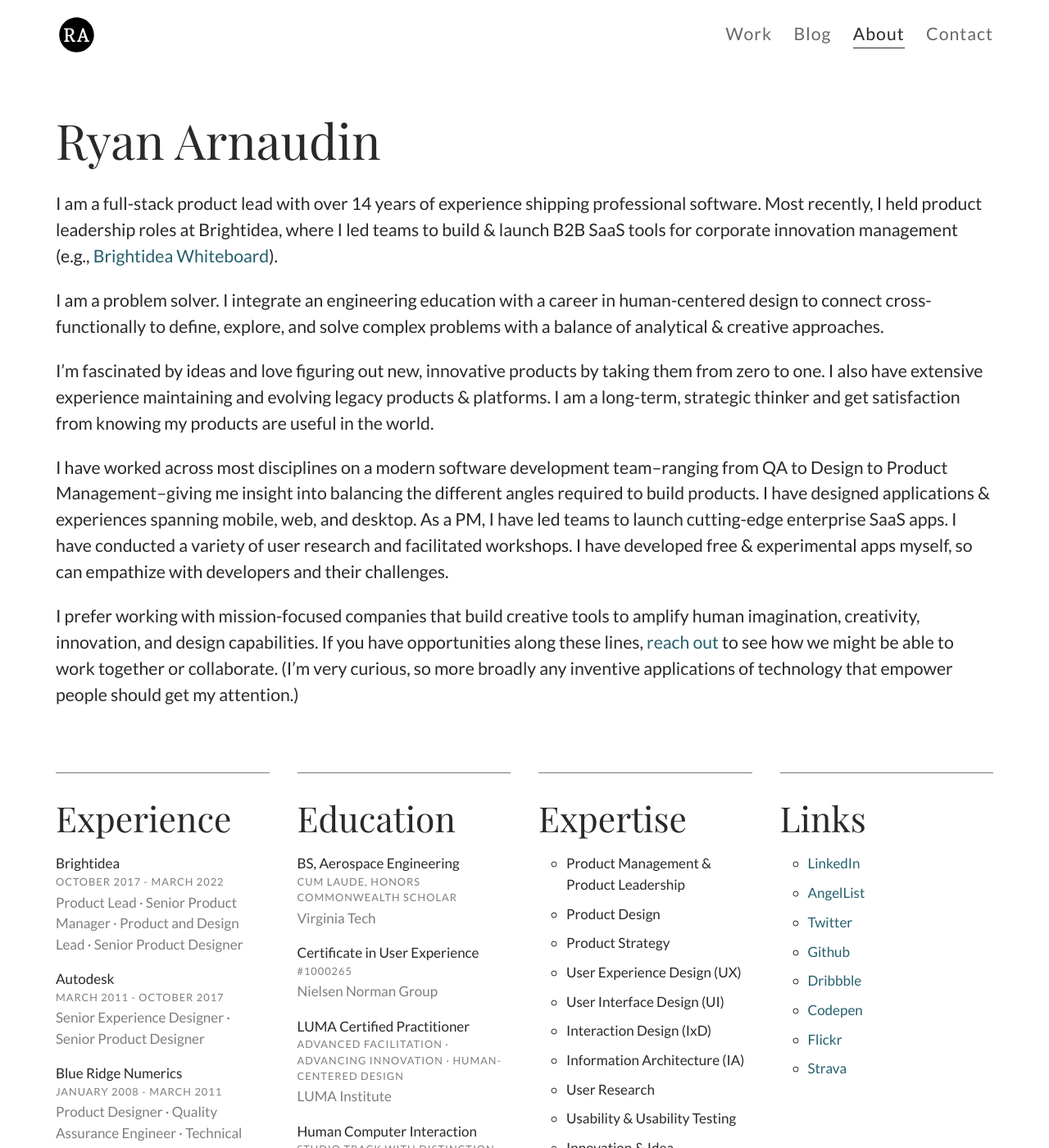
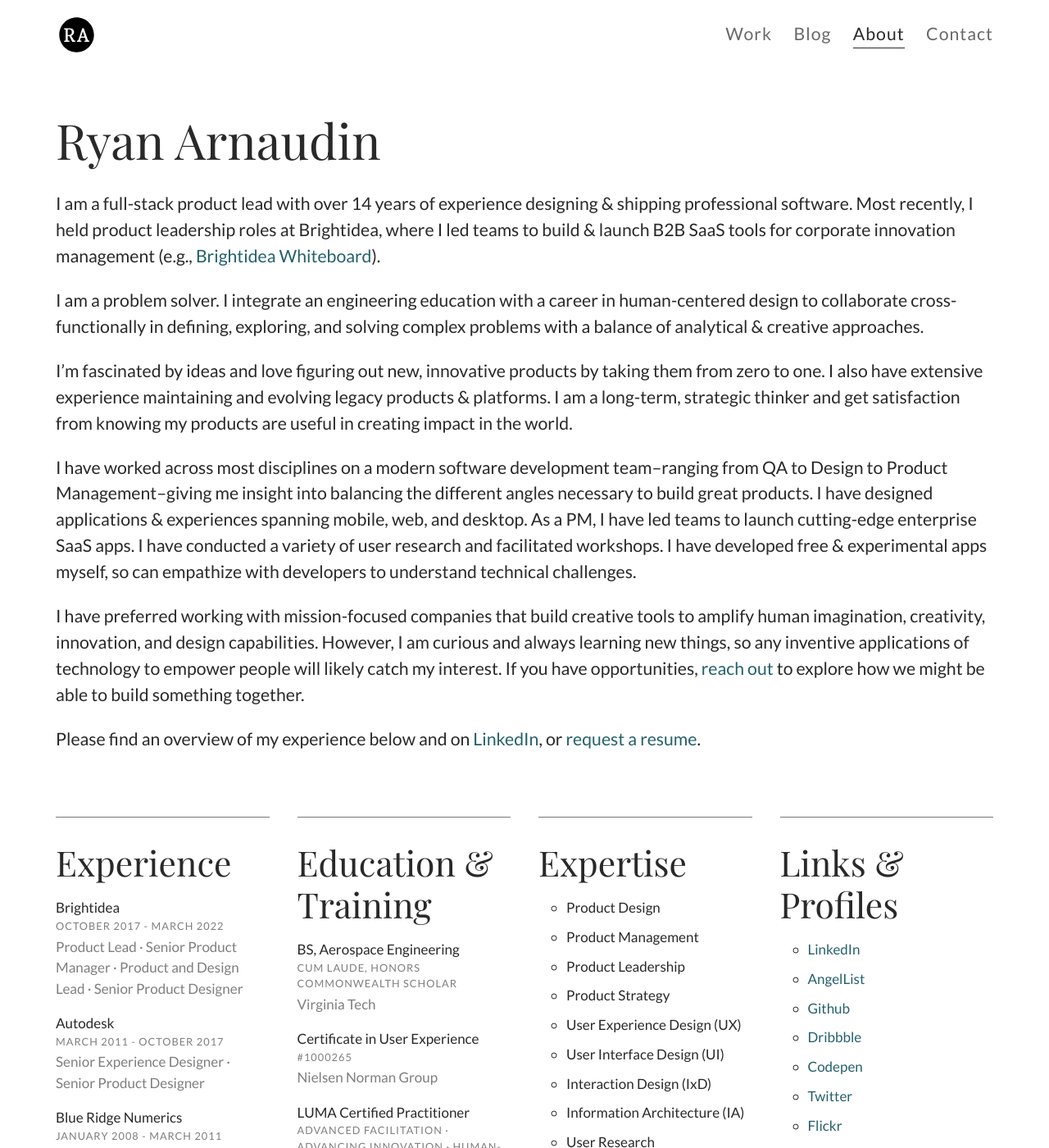
Before and after one commit to arnaudin/arnaudin.github.io, a Jekyll site: the page built from _pages/about.html, in a window 1280 px wide and 1400 px high. Shown: the whole window at 82% size. Built offline with Jekyll 4.4.1, drawn with Linux system fonts in a browser that asks for light colours; nearby versions of some CDN libraries; some of the changed text lies outside the part shown.

Commit message:
Edit content

```diff
--- a/_pages/about.html
+++ b/_pages/about.html
@@ -8,15 +8,17 @@ redirect_from:
 
 intro: |
 
-  I am a full-stack product lead with over 14 years of experience shipping professional software. Most recently, I held product leadership roles at Brightidea, where I led teams to build & launch B2B SaaS tools for corporate innovation management (e.g., [Brightidea Whiteboard](/projects/brightidea-whiteboard/)).
+  I am a full-stack product lead with over 14 years of experience designing & shipping professional software. Most recently, I held product leadership roles at Brightidea, where I led teams to build & launch B2B SaaS tools for corporate innovation management (e.g., [Brightidea Whiteboard](/projects/brightidea-whiteboard/)).
 
-  I am a problem solver. I integrate an engineering education with a career in human-centered design to connect cross-functionally to define, explore, and solve complex problems with a balance of analytical & creative approaches.
+  I am a problem solver. I integrate an engineering education with a career in human-centered design to collaborate cross-functionally in defining, exploring, and solving complex problems with a balance of analytical & creative approaches.
 
-  I'm fascinated by ideas and love figuring out new, innovative products by taking them from zero to one. I also have extensive experience maintaining and evolving legacy products & platforms. I am a long-term, strategic thinker and get satisfaction from knowing my products are useful in the world.
+  I'm fascinated by ideas and love figuring out new, innovative products by taking them from zero to one. I also have extensive experience maintaining and evolving legacy products & platforms. I am a long-term, strategic thinker and get satisfaction from knowing my products are useful in creating impact in the world.
 
-  I have worked across most disciplines on a modern software development team--ranging from QA to Design to Product Management--giving me insight into balancing the different angles required to build products. I have designed applications & experiences spanning mobile, web, and desktop. As a PM, I have led teams to launch cutting-edge enterprise SaaS apps. I have conducted a variety of user research and facilitated workshops. I have developed free & experimental apps myself, so can empathize with developers and their challenges.
+  I have worked across most disciplines on a modern software development team--ranging from QA to Design to Product Management--giving me insight into balancing the different angles necessary to build great products. I have designed applications & experiences spanning mobile, web, and desktop. As a PM, I have led teams to launch cutting-edge enterprise SaaS apps. I have conducted a variety of user research and facilitated workshops. I have developed free & experimental apps myself, so can empathize with developers to understand technical challenges.
 
-  I prefer working with mission-focused companies that build creative tools to amplify human imagination, creativity, innovation, and design capabilities. If you have opportunities along these lines, [reach out](/contact) to see how we might be able to work together or collaborate. (I'm very curious, so more broadly any inventive applications of technology that empower people should get my attention.)
+  I have preferred working with mission-focused companies that build creative tools to amplify human imagination, creativity, innovation, and design capabilities. However, I am curious and always learning new things, so any inventive applications of technology to empower people will likely catch my interest. If you have opportunities, [reach out](/contact) to explore how we might be able to build something together.
+
+  Please find an overview of my experience below and on [LinkedIn](//linkedin.com/in/arnaudin), or [request a resume](https://docs.google.com/document/d/1WToRxcPHfHemd8T2L5K0w-vqql-ZH-qQQHee2NJbW1M/edit?usp=sharing).
 
 profile_picture: /images/black-thumbnail.png
 
@@ -30,7 +32,7 @@ experience:
     period: March 2011 - October 2017
 
   - company: Blue Ridge Numerics
-    position: Product Designer · Quality Assurance Engineer · Technical Support Engineer
+    position: Product Design Engineer · Quality Assurance Engineer · Technical Support Engineer
     period: January 2008 - March 2011
 
   # - company: Honeywell
@@ -78,8 +80,9 @@ competitions:
     link: https://drive.google.com/file/d/0B2l6aLOefFgEbW53TlB0QUdiTlU/view?usp=sharing&resourcekey=0-XFDM3CvDIzy7xHWfdWAQ6g
 
 skills:
-  - Product Management & Product Leadership
   - Product Design
+  - Product Management
+  - Product Leadership
   - Product Strategy
   - User Experience Design (UX)
   - User Interface Design (UI)
@@ -105,24 +108,24 @@ tools:
   - Jekyll
 
 about_site: |
-  - This static site is built with [Jekyll](https://github.com/jekyll/jekyll)
+  - This static site is built with [Jekyll](https://github.com/jekyll/jekyll).
 
-  - The theme is forked from [himatt.com](https://github.com/MattGreyDesign/himatt.com)
+  - The theme is forked from [himatt.com](https://github.com/MattGreyDesign/himatt.com).
 
   - The typefaces used are
   [Playfair Display](https://fonts.google.com/specimen/Playfair+Display) and
-  [Lato](https://fonts.google.com/specimen/Lato)
+  [Lato](https://fonts.google.com/specimen/Lato).
 
   - Other tools and libraries used include [SASS](http://sass-lang.com/),
   [jQuery](https://jquery.com/),
   [Headspace](https://github.com/gdub22/headspace),
   [Normalize.css](http://github.com/necolas/normalize.css), and
-  [PhotoSwipe](https://photoswipe.com/) + [jQuery wrapper](https://github.com/ergec/jQuery-for-PhotoSwipe)
+  [PhotoSwipe](https://photoswipe.com/) + [jQuery wrapper](https://github.com/ergec/jQuery-for-PhotoSwipe).
 
   - The code for generating this site is open source on
-  [Github](https://github.com/arnaudin/arnaudin.github.io)
+  [Github](https://github.com/arnaudin/arnaudin.github.io).
 
-  - Although the code is opensource under the GNU General Public License v3, all text and image content is Copyrighted by [Ryan Arnaudin](https://ryanarnaudin.com/) unless otherwise specified. [Read more in the license file](https://github.com/arnaudin/arnaudin.github.io/blob/main/LICENSE)
+  - Although the code is opensource under the GNU General Public License v3, all content (text & images, for example) is Copyrighted by [Ryan Arnaudin](https://ryanarnaudin.com/) unless otherwise specified. [Read more in the license file](https://github.com/arnaudin/arnaudin.github.io/blob/main/LICENSE).
 ---
 
 <script type="application/ld+json">
@@ -166,7 +169,7 @@ about_site: |
 
       <div class="about-education">
         <div class="about-section">
-          <h3 class="about-section-title type-level-2">Education</h3>
+          <h3 class="about-section-title type-level-2">Education & Training</h3>
           <dl class="relational-list">
             {% for education-item in page.education %}
               <dt class="relational-list__title">{{ education-item.course | markdownify}}</dt>
@@ -199,14 +202,14 @@ about_site: |
       </div>
       <div class="about-links">
         <div class="about-section">
-          <h3 class="about-section-title type-level-2">Links</h3>
+          <h3 class="about-section-title type-level-2">Links & Profiles</h3>
           <ul>
               <li><a href="//linkedin.com/in/{{ site.social-username.linkedin }}">LinkedIn</a></li>
               <li><a href="//angel.co/u/{{ site.social-username.angellist }}">AngelList</a></li>
-              <li><a href="//twitter.com/{{ site.social-username.twitter }}">Twitter</a></li>
               <li><a href="//github.com/{{ site.social-username.github }}">Github</a></li>
               <li><a href="//dribbble.com/{{ site.social-username.dribbble }}">Dribbble</a></li>
               <li><a href="//codepen.com/{{ site.social-username.codepen }}">Codepen</a></li>
+              <li><a href="//twitter.com/{{ site.social-username.twitter }}">Twitter</a></li>
               <li><a href="//flickr.com/{{ site.social-username.flickr }}">Flickr</a></li>
               <li><a href="//strava.com/athletes/{{ site.social-username.strava }}">Strava</a></li>
           </ul>
```
Also changed, not shown: _pages/projects.html (+4 -4 lines).
